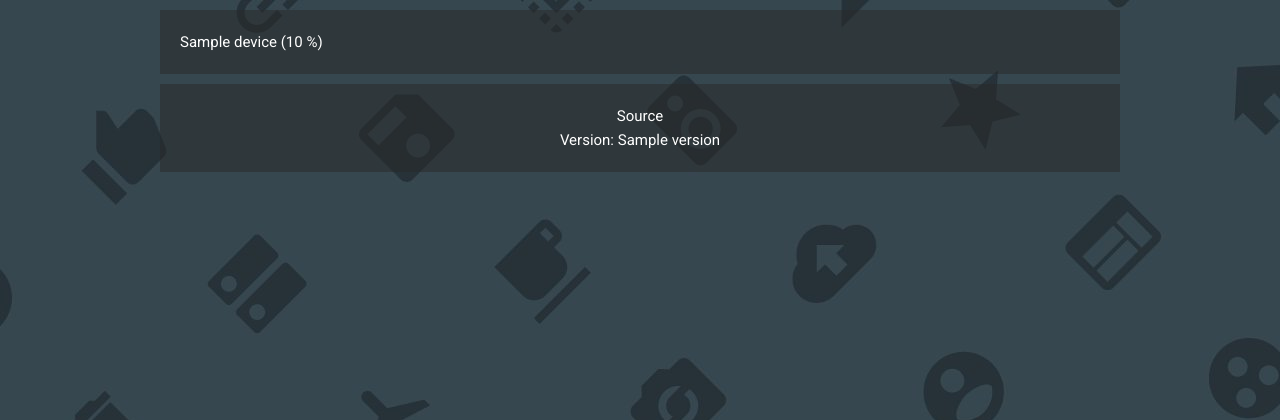
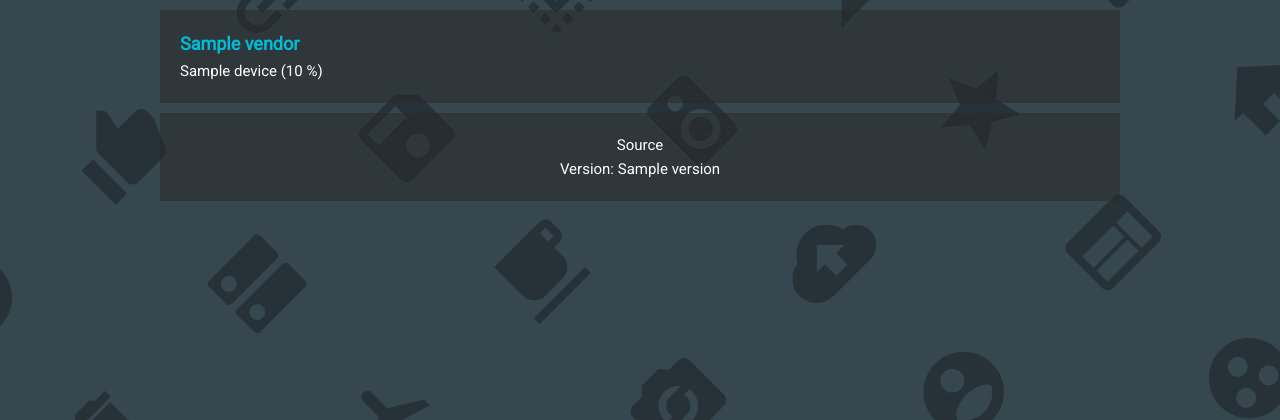
Before and after one commit to invisiblek/cve_tracker, a Flask app: template templates/index.html in a window 1280 px wide. Shown: the top 420 px of the page. Run offline with Flask 2, Linux system fonts and the light colour scheme; the template is opened without the code that fills it: most values are stand-ins (such as "Sample title", 1, 10 or a date in 2020); parts of the project's set-up code (start-up, migrations or seed data) failed here and were passed over; some libraries are stand-ins or nearby versions.

Commit message:
cve_tracker: Display vendors on each row
* Especially on less populated trackers (like a fresh setup) the headers
  for the vendors are missing
* Show the header at least on the first row

Change-Id: I5f8c31cb2be0358a0f9159ce7f677033bd552703

```diff
--- a/templates/index.html
+++ b/templates/index.html
@@ -29,7 +29,7 @@
     {% for column in kernels | slice(3) %}
       <div class='four columns'>
       {% for k in column %}
-        {% if column[loop.index0-1].vendor != k.vendor %}
+        {% if loop.index0 == 0 or column[loop.index0-1].vendor != k.vendor%}
           <div class='header'>{{ k.vendor }}</div>
         {% endif %}
         <div class='kernelrow'>
```
